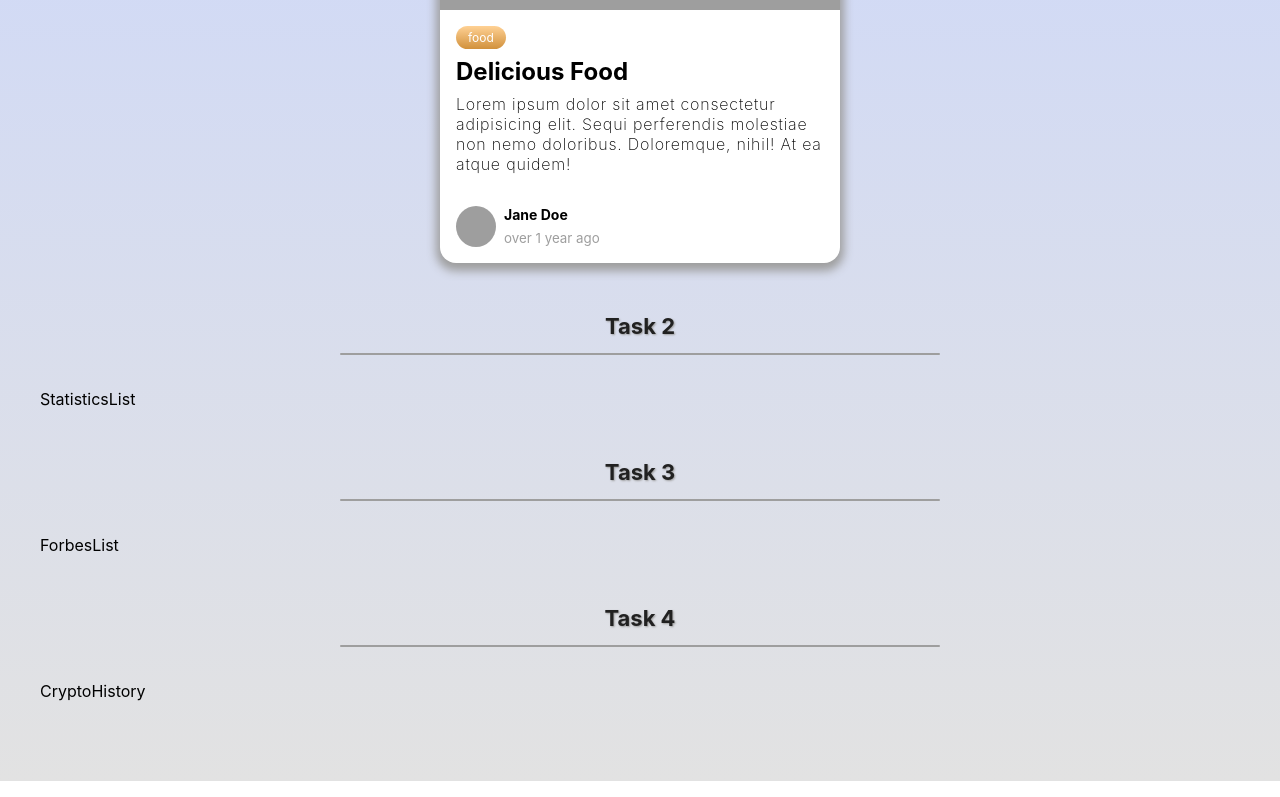
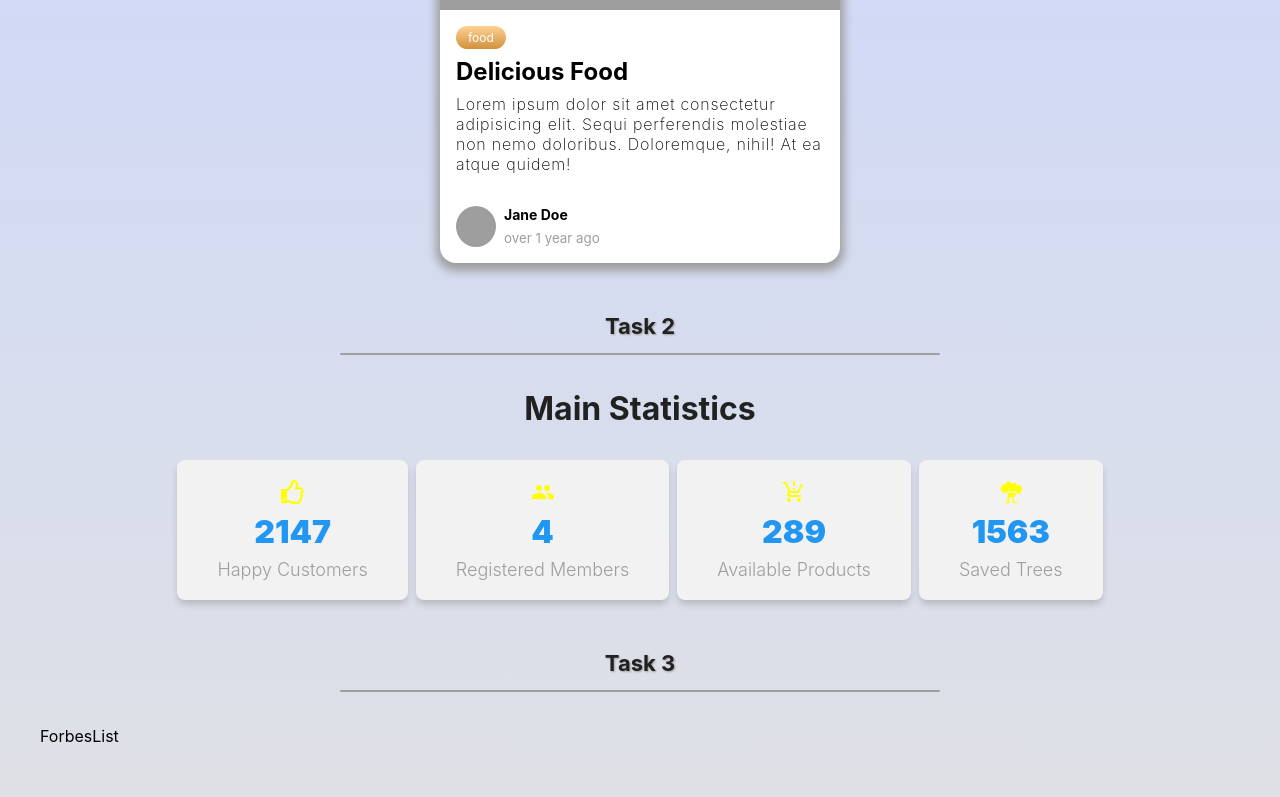
Before and after one commit to pavlo-sheremet-dev/blended, a React (Vite) app: page / in a window 1280 px wide. Shown: the part 446-1243 px from the top of the page. Built offline with nearby package versions, Linux system fonts and the light colour scheme; grey boxes are pictures that could not be loaded.

Commit message:
added Statistic

```diff
--- a/src/App.jsx
+++ b/src/App.jsx
@@ -9,6 +9,7 @@
 } from './components';
 
 import article from './data/article.json';
+import data from './data/data.json';
 
 export const App = () => {
   return (
@@ -30,7 +31,7 @@
         <Heading marginTop="50px" marginBottom="50px" textAlign="center">
           Task 2
         </Heading>
-        <Statistics />
+        <Statistics title="Main Statistics" stats={data} />
 
         <Heading marginTop="50px" marginBottom="50px" textAlign="center">
           Task 3
--- a/src/components/StatisticItem/StatisticItem.jsx
+++ b/src/components/StatisticItem/StatisticItem.jsx
@@ -4,6 +4,12 @@
   StatisticCounter,
 } from './StatisticItem.styled';
 
-export const StatisticItem = () => {
-  return <div>StatisticBox</div>;
+export const StatisticItem = ({ title, total, icon: Icon }) => {
+  return (
+    <StatisticBox>
+      <Icon size="24" color="yellow" />
+      <StatisticCounter>{total}</StatisticCounter>
+      <StatisticText>{title}</StatisticText>
+    </StatisticBox>
+  );
 };
--- a/src/components/Statistics/Statistics.jsx
+++ b/src/components/Statistics/Statistics.jsx
@@ -4,10 +4,27 @@
 import { MdPeople, MdOutlineProductionQuantityLimits } from 'react-icons/md';
 import { GiTreeDoor } from 'react-icons/gi';
 
-export const Statistics = () => {
+const dictionary = {
+  1: FaRegThumbsUp,
+  2: MdPeople,
+  3: MdOutlineProductionQuantityLimits,
+  4: GiTreeDoor,
+};
+
+export const Statistics = ({ title, stats }) => {
   return (
     <>
-      <div>StatisticsList</div>
+      {title && <StatisticTitle>{title}</StatisticTitle>}
+      <StatisticsList>
+        {stats.map(({ id, title, total }) => (
+          <StatisticItem
+            key={id}
+            title={title}
+            total={total}
+            icon={dictionary[id]}
+          />
+        ))}
+      </StatisticsList>
     </>
   );
 };
```
